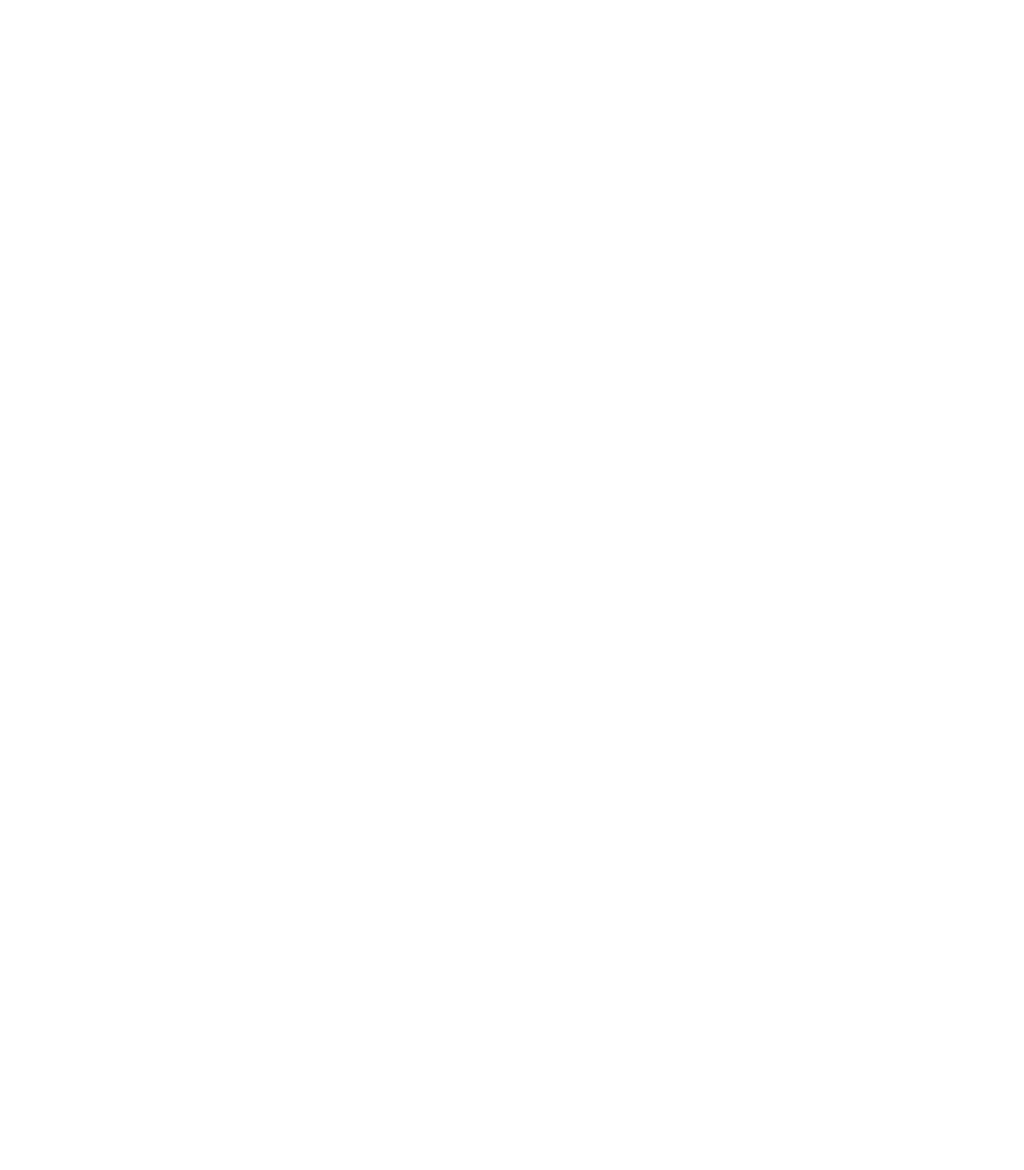
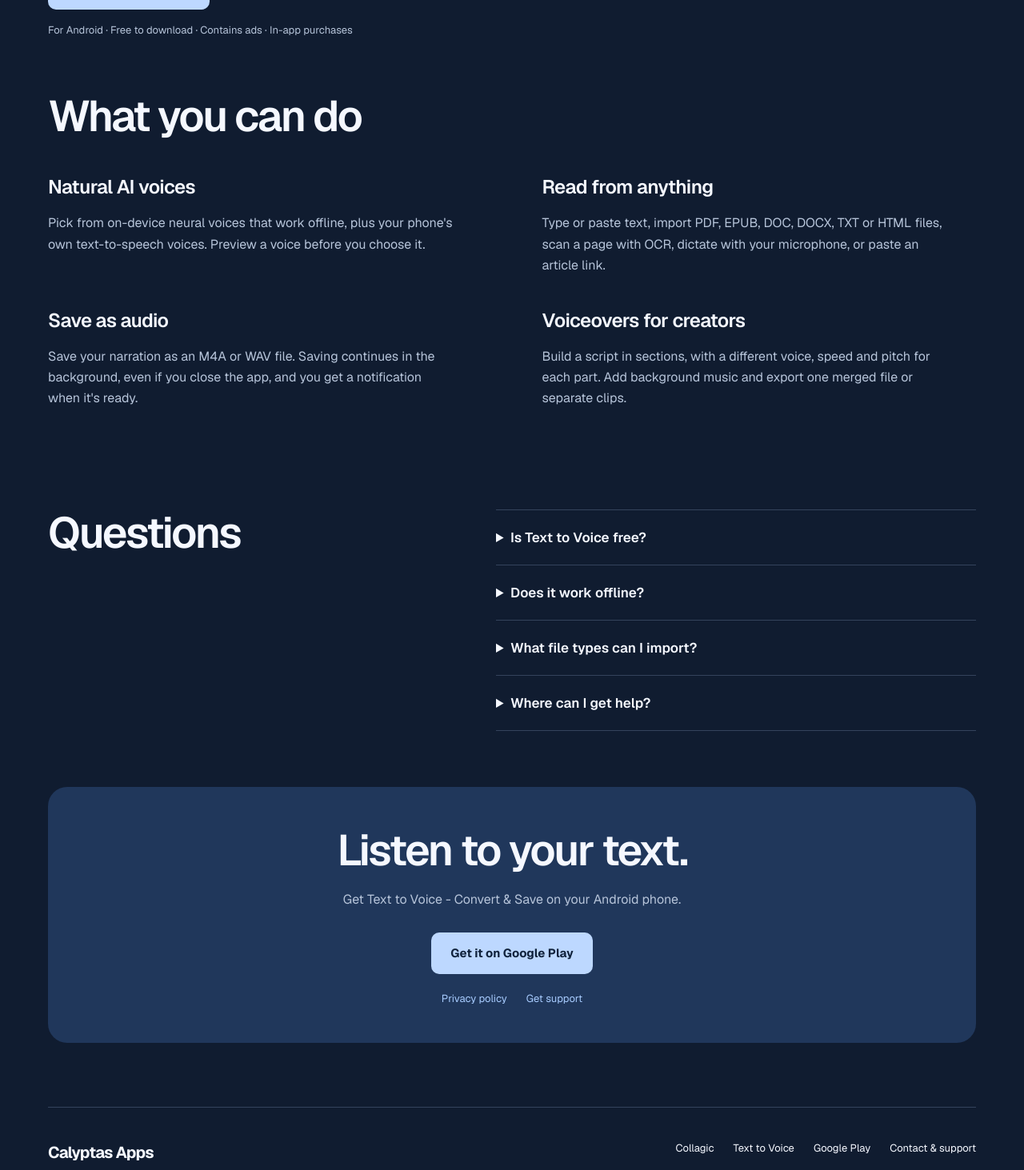
Before and after one commit to calyptasapps/calyptasapps, a Next.js app: page /apps/text-to-voice in a window 1280 px wide. Before the commit this address had no page. Shown: the part 427-1890 px from the top of the page at 80% size. Before the commit the page ends 800 px from the top, so only its background shows below. Built offline with nearby package versions, Linux system fonts and the light colour scheme.

Commit message:
Add Text to Voice app page, sitemap entry and footer link

```diff
--- /dev/null
+++ b/app/apps/text-to-voice/page.tsx
@@ -0,0 +1,60 @@
+import type { Metadata } from "next";
+import { Header, Footer } from "../../components/SiteChrome";
+import { site, support } from "../../lib/site";
+
+const storeUrl = "https://play.google.com/store/apps/details?id=com.calyptasapps.tts&referrer=utm_source%3Dcalyptasapps_website%26utm_medium%3Dreferral%26utm_campaign%3Dtext_to_voice";
+const privacyUrl = "https://doc-hosting.flycricket.io/text-to-voice-convert-save-privacy-policy/93de0859-83d4-447c-8135-4a324462d579/privacy";
+
+export const metadata: Metadata = {
+  title: "Text to Voice - Convert & Save | Text to speech for Android",
+  description: "Turn text, PDFs, photos and web articles into natural speech, then save it as an M4A or WAV audio file. Free to download on Android.",
+  alternates: { canonical: "/apps/text-to-voice" },
+  openGraph: { title: "Text to Voice - Convert & Save", description: "Turn any text into natural speech and save it as audio. Free on Android.", url: "/apps/text-to-voice" },
+};
+
+const features = [
+  ["Natural AI voices", "Pick from on-device neural voices that work offline, plus your phone's own text-to-speech voices. Preview a voice before you choose it."],
+  ["Read from anything", "Type or paste text, import PDF, EPUB, DOC, DOCX, TXT or HTML files, scan a page with OCR, dictate with your microphone, or paste an article link."],
+  ["Save as audio", "Save your narration as an M4A or WAV file. Saving continues in the background, even if you close the app, and you get a notification when it's ready."],
+  ["Voiceovers for creators", "Build a script in sections, with a different voice, speed and pitch for each part. Add background music and export one merged file or separate clips."],
+];
+
+const faqs = [
+  ["Is Text to Voice free?", "Yes. Reading, editing, importing and OCR scanning are free. The app contains ads. Pro removes ads and lets you save audio without spending coins."],
+  ["Does it work offline?", "The on-device neural voices work offline once they are downloaded. Some phone system voices may need an internet connection, depending on your device."],
+  ["What file types can I import?", "PDF, EPUB, DOC, DOCX, RTF, TXT and HTML files, plus text from photos through OCR and from web article links."],
+  ["Where can I get help?", `Email ${support} with your app version, phone model and what happened. Please don't send private documents.`],
+];
+
+export default function TextToVoice() {
+  const schema = { "@context": "https://schema.org", "@type": "SoftwareApplication", name: "Text to Voice - Convert & Save", applicationCategory: "ProductivityApplication", operatingSystem: "Android", url: `${site}/apps/text-to-voice`, downloadUrl: storeUrl, description: "Text to speech app that converts text, documents, photos and web articles into natural audio, saved as M4A or WAV files.", offers: { "@type": "Offer", price: "0", priceCurrency: "USD" }, publisher: { "@type": "Organization", name: "Calyptas Apps", url: site } };
+  return (
+    <>
+      <Header />
+      <main id="main">
+        <section className="wrap" style={{ padding: "64px 0 32px" }}>
+          <h1>Turn any text into natural speech.</h1>
+          <p>Type, paste, scan or import your text, listen to it, then save it as an audio file you can play, share or open in any audio app.</p>
+          <div className="actions"><a className="button primary" href={storeUrl}>Get it on Google Play</a></div>
+          <p className="fine-print">For Android · Free to download · Contains ads · In-app purchases</p>
+        </section>
+        <section className="feature-section wrap" aria-labelledby="features">
+          <h2 id="features">What you can do</h2>
+          <div className="feature-list">{features.map(([title, body]) => <article key={title}><h3>{title}</h3><p>{body}</p></article>)}</div>
+        </section>
+        <section className="faq-section wrap">
+          <h2>Questions</h2>
+          <div className="faq-list">{faqs.map(([q, a]) => <details key={q}><summary>{q}</summary><p>{a}</p></details>)}</div>
+        </section>
+        <section className="download-section wrap">
+          <h2>Listen to your text.</h2>
+          <p>Get Text to Voice - Convert &amp; Save on your Android phone.</p>
+          <a className="button primary" href={storeUrl}>Get it on Google Play</a>
+          <div className="support-links"><a href={privacyUrl}>Privacy policy</a><a href={`mailto:${support}?subject=Text%20to%20Voice%20support`}>Get support</a></div>
+        </section>
+        <script type="application/ld+json" dangerouslySetInnerHTML={{ __html: JSON.stringify(schema).replace(/</g, "\\u003c") }} />
+      </main>
+      <Footer />
+    </>
+  );
+}
--- a/app/components/SiteChrome.tsx
+++ b/app/components/SiteChrome.tsx
@@ -5,5 +5,5 @@ export function Header() {
   return <><a className="skip-link" href="#main">Skip to content</a><header className="site-header wrap"><Link className="wordmark" href="/" aria-label="Calyptas Apps home"><span className="brand-symbol" aria-hidden="true">c</span>Calyptas Apps</Link><nav aria-label="Main navigation"><Link href="/apps/collagic">Collagic</Link><Link href="/#apps">All apps</Link><a href={`mailto:${support}`}>Support</a></nav></header></>;
 }
 export function Footer() {
-  return <footer className="footer wrap"><div><Link className="wordmark" href="/">Calyptas Apps</Link><p>Independent Android apps, made in Bangladesh.</p></div><div className="footer-links"><Link href="/apps/collagic">Collagic</Link><a href={developer}>Google Play</a><a href={`mailto:${support}`}>Contact & support</a></div><p className="copyright">© {new Date().getFullYear()} Calyptas Apps</p></footer>;
+  return <footer className="footer wrap"><div><Link className="wordmark" href="/">Calyptas Apps</Link><p>Independent Android apps, made in Bangladesh.</p></div><div className="footer-links"><Link href="/apps/collagic">Collagic</Link><Link href="/apps/text-to-voice">Text to Voice</Link><a href={developer}>Google Play</a><a href={`mailto:${support}`}>Contact & support</a></div><p className="copyright">© {new Date().getFullYear()} Calyptas Apps</p></footer>;
 }
--- a/app/sitemap.ts
+++ b/app/sitemap.ts
@@ -1,5 +1,5 @@
 import type { MetadataRoute } from "next";
 import { site } from "./lib/site";
 export default function sitemap(): MetadataRoute.Sitemap {
-  return [{url:site,changeFrequency:"monthly",priority:1},{url:`${site}/apps/collagic`,changeFrequency:"monthly",priority:0.9},{url:`${site}/apps/collagic/privacy`,changeFrequency:"yearly",priority:0.3}];
+  return [{url:site,changeFrequency:"monthly",priority:1},{url:`${site}/apps/collagic`,changeFrequency:"monthly",priority:0.9},{url:`${site}/apps/text-to-voice`,changeFrequency:"monthly",priority:0.9},{url:`${site}/apps/collagic/privacy`,changeFrequency:"yearly",priority:0.3}];
 }
```
